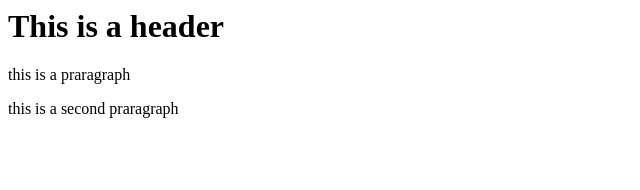
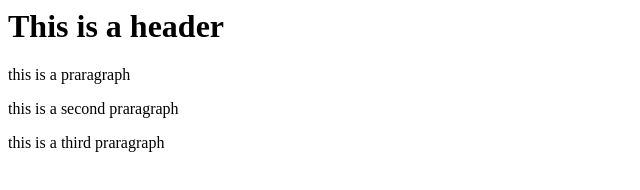
Before and after one commit to crivero1510/git-test, a website: page index.html in a window 1280 px wide. Shown: the whole page, without its empty margins (0-640 px from the left). Drawn offline with Linux system fonts and the light colour scheme.

Commit message:
fourth commir

```diff
--- a/index.html
+++ b/index.html
@@ -4,5 +4,6 @@
     <H1>This is a header</H1>
     <p>this is a praragraph</p>
     <p>this is a second praragraph</p>
+    <p>this is a third praragraph</p>
 </body>
 </html>
```
Also changed, not shown: package.json (added, +24 -0 lines), 2 other files.
